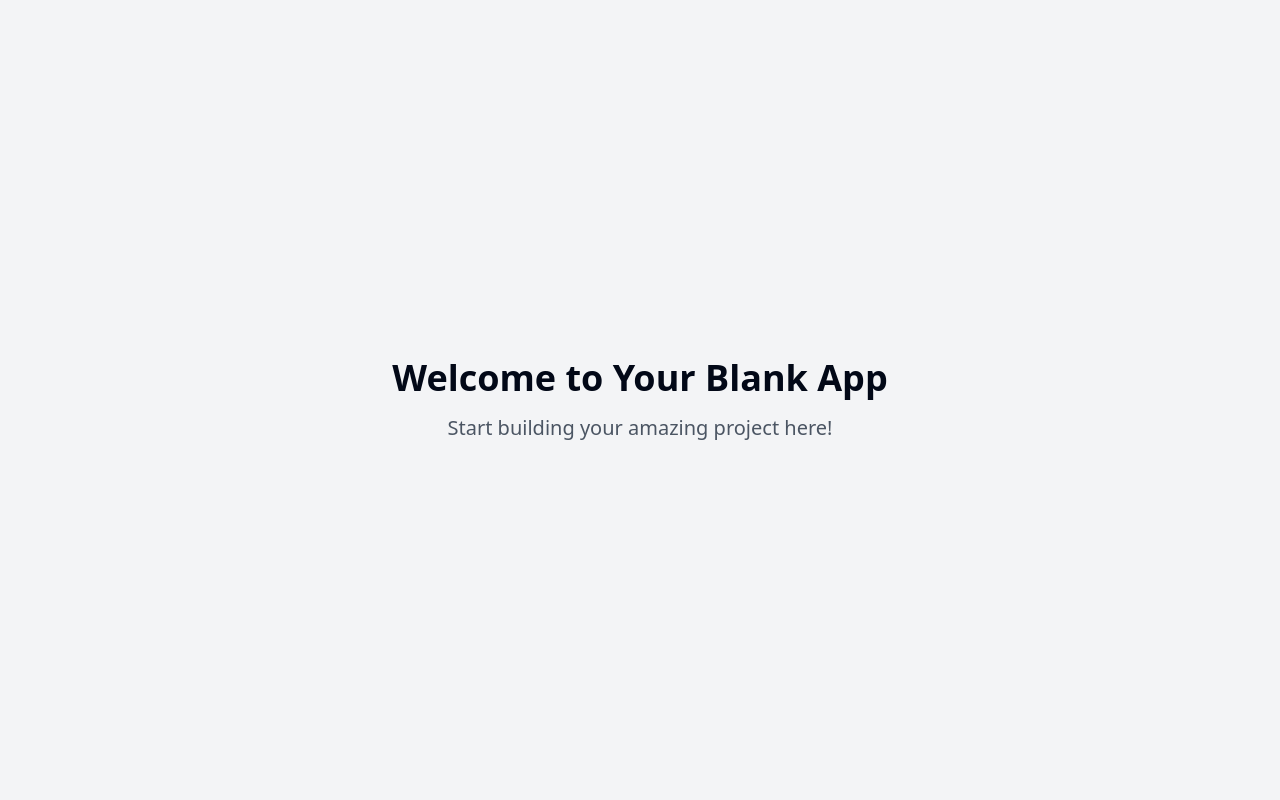
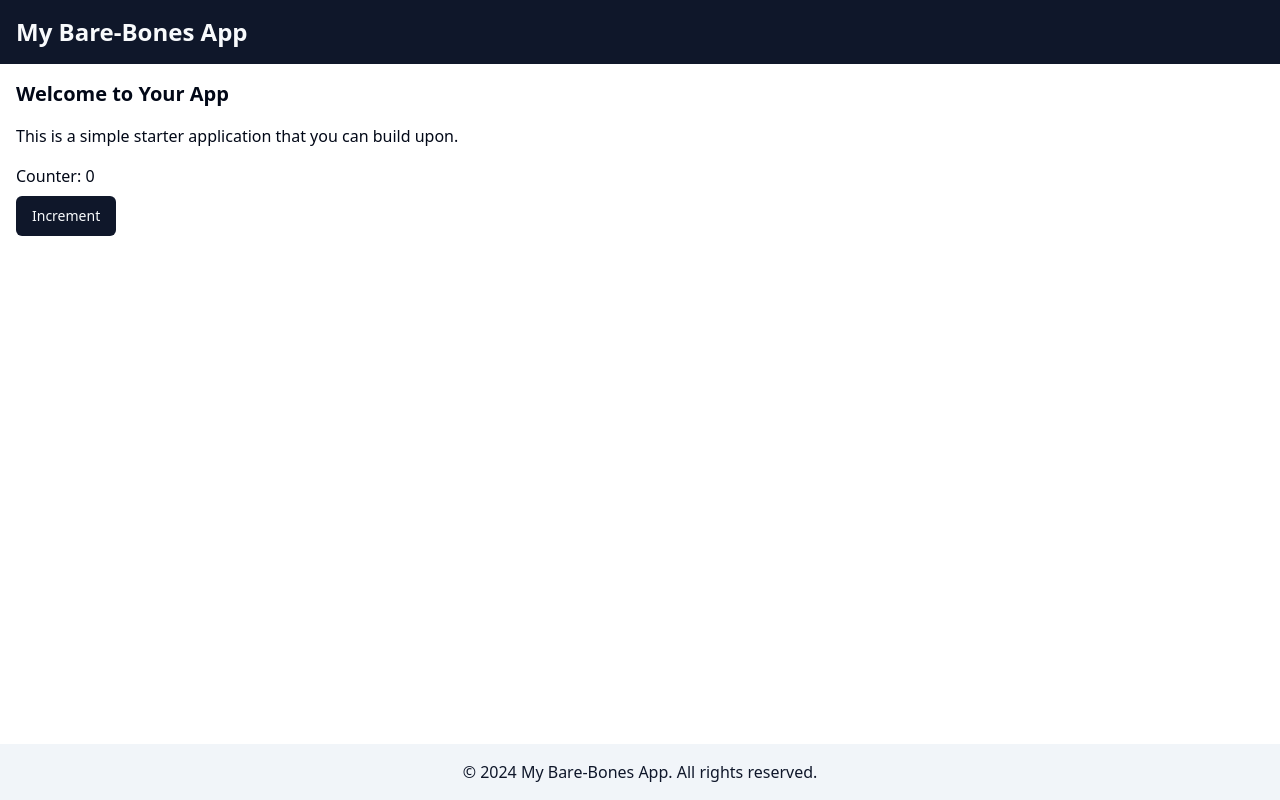
Before and after one commit to GPT-Engineer-App/buildable-skeleton-pal, a React (Vite) app: page / in a window 1280 px wide. Built offline with nearby package versions, Linux system fonts and the light colour scheme.

Commit message:
GPT Engineer Update [skip gpt_engineer]

```diff
--- a/src/nav-items.jsx
+++ b/src/nav-items.jsx
@@ -1,4 +1,4 @@
-import { Home } from "lucide-react";
+import { Home, Info, Settings } from "lucide-react";
 import Index from "./pages/Index.jsx";
 
 /**
@@ -11,4 +11,16 @@ export const navItems = [
     icon: <Home className="h-4 w-4" />,
     page: <Index />,
   },
+  {
+    title: "About",
+    to: "/about",
+    icon: <Info className="h-4 w-4" />,
+    page: <div>About Page</div>,
+  },
+  {
+    title: "Settings",
+    to: "/settings",
+    icon: <Settings className="h-4 w-4" />,
+    page: <div>Settings Page</div>,
+  },
 ];
--- a/src/pages/Index.jsx
+++ b/src/pages/Index.jsx
@@ -1,12 +1,27 @@
-// Update this page (the content is just a fallback if you fail to update the page)
+import { useState } from 'react';
+import { Button } from "@/components/ui/button";
 
 const Index = () => {
+  const [count, setCount] = useState(0);
+
   return (
-    <div className="min-h-screen flex items-center justify-center bg-gray-100">
-      <div className="text-center">
-        <h1 className="text-4xl font-bold mb-4">Welcome to Your Blank App</h1>
-        <p className="text-xl text-gray-600">Start building your amazing project here!</p>
-      </div>
+    <div className="min-h-screen flex flex-col">
+      <header className="bg-primary text-primary-foreground p-4">
+        <h1 className="text-2xl font-bold">My Bare-Bones App</h1>
+      </header>
+
+      <main className="flex-grow container mx-auto p-4">
+        <h2 className="text-xl font-semibold mb-4">Welcome to Your App</h2>
+        <p className="mb-4">This is a simple starter application that you can build upon.</p>
+        <div className="mb-4">
+          <p className="mb-2">Counter: {count}</p>
+          <Button onClick={() => setCount(count + 1)}>Increment</Button>
+        </div>
+      </main>
+
+      <footer className="bg-secondary text-secondary-foreground p-4 text-center">
+        <p>&copy; 2024 My Bare-Bones App. All rights reserved.</p>
+      </footer>
     </div>
   );
 };
```
